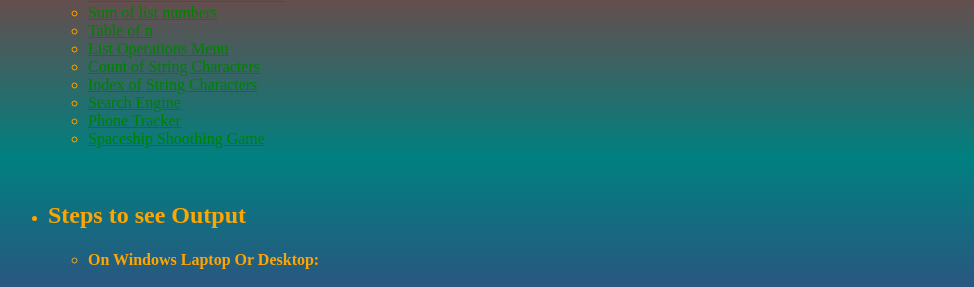
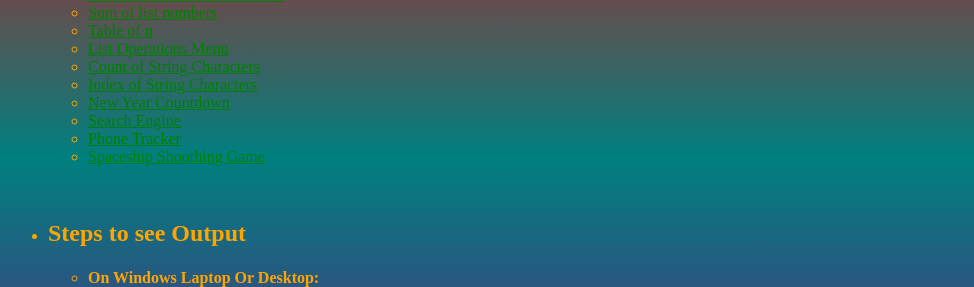
Before and after one commit to ASAGAMING123/All-Creations, a plain HTML site: page new 699.html in a window 1280 px wide. Shown: the part 242-529 px from the top of the page, 0-974 px from the left. Drawn offline with Linux system fonts and the light colour scheme.

Commit message:
Update new 699.html

```diff
--- a/new 699.html
+++ b/new 699.html
@@ -25,6 +25,7 @@ img { border: solid 20px yellow; border-radius: 20px;}
 <li><a href="ll.py">List Operations Menu</a></li>
 <li><a href="mus.py">Count of String Characters</a></li>
 <li><a href="kus.py">Index of String Characters</a></li>
+<li><a href="new year.py">New Year Countdown</a></li>
 <li><a href="googlesearch.zip">Search Engine</a></li>
 <li><a href="Phone Tracker.zip">Phone Tracker</a></li>
 <li><a href="Spacesip Shooting Game.zip">Spaceship Shoothing Game</a></li>
```
